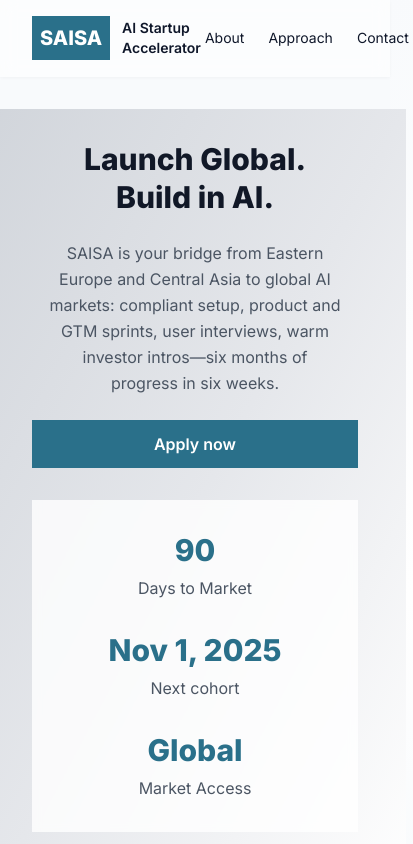
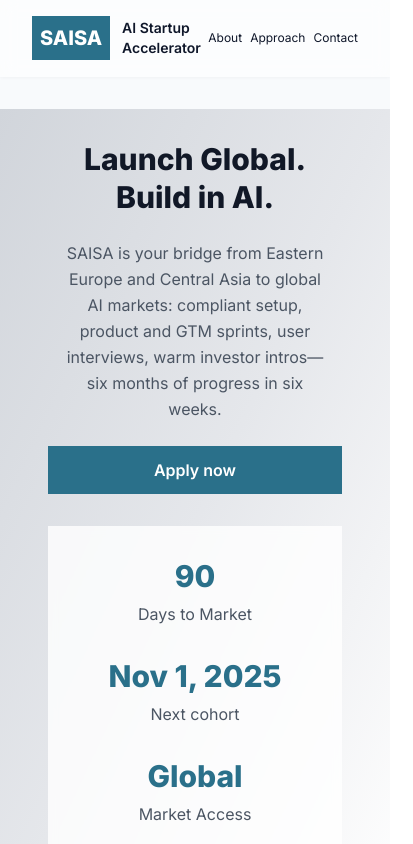
Before and after one commit to derlugov25/saisa, a React (Vite) app: page / in a window 390 px wide. Shown: the top 844 px of the page, 413 px wide, since content can reach past the window. Built offline with nearby package versions, Linux system fonts and the light colour scheme.

Commit message:
Fix mobile display issues: add overflow control, fix container padding, optimize mobile navigation

```diff
--- a/src/App.tsx
+++ b/src/App.tsx
@@ -69,7 +69,7 @@
 
 export default function App(){
   return (
-    <div className="min-h-screen bg-soft text-primary">
+    <div className="min-h-screen bg-soft text-primary overflow-x-hidden">
       <header className="w-full border-b border-transparent header-shadow bg-white/60 backdrop-blur sticky top-0 z-30">
         <div className="container flex items-center justify-between py-4">
           <div className="flex items-center gap-3">
@@ -87,17 +87,17 @@
             <a href="#contact" className="hover:underline">Contact</a>
           </nav>
 
-          <div className="md:hidden flex items-center gap-4">
-            <a href="#about" className="text-sm font-medium hover:underline px-1 py-1">About</a>
-            <a href="#faq" className="text-sm font-medium hover:underline px-1 py-1">Approach</a>
-            <a href="#contact" className="text-sm font-medium hover:underline px-1 py-1">Contact</a>
+          <div className="md:hidden flex items-center gap-2">
+            <a href="#about" className="text-xs font-medium hover:underline">About</a>
+            <a href="#faq" className="text-xs font-medium hover:underline">Approach</a>
+            <a href="#contact" className="text-xs font-medium hover:underline">Contact</a>
           </div>
         </div>
       </header>
 
       <main className="py-8">
-        <div className="bg-gradient-to-br from-gray-300 via-gray-200 to-white text-gray-800 py-8 sm:py-12 -mx-4 px-4">
-          <div className="container">
+        <div className="bg-gradient-to-br from-gray-300 via-gray-200 to-white text-gray-800 py-8 sm:py-12 px-4">
+          <div className="container mx-auto px-4">
             <div className="max-w-4xl mx-auto text-center">
               <h1 className="text-3xl sm:text-4xl md:text-5xl lg:text-6xl font-bold leading-tight mb-6 text-gray-900">
                 <span className="block">Launch Global.</span>
@@ -133,7 +133,7 @@
         </div>
 
         {/* Секция со спринтами */}
-        <div className="container py-8 sm:py-12">
+        <div className="container mx-auto px-4 py-8 sm:py-12">
           <div className="max-w-4xl mx-auto">
             <h2 className="text-2xl font-bold mb-8 text-gray-900 text-center">What founders get in 90 days</h2>
             <div className="grid grid-cols-1 md:grid-cols-3 gap-6 md:gap-8">
@@ -147,14 +147,14 @@
           </div>
         </div>
 
-        <section id="about" className="container mt-12 sm:mt-16 scroll-mt-24">
+        <section id="about" className="container mx-auto px-4 mt-12 sm:mt-16 scroll-mt-24">
           <h2 className="text-2xl font-bold mb-8 text-center">About SAISA</h2>
           <p className="text-muted max-w-4xl mx-auto text-center leading-relaxed">
             We turn research into revenue with you: relocate, incorporate, build and ship, talk to customers, and fundraise—co-building AI companies from Eastern Europe and Central Asia for global markets. We partner with founders from the region to co-build global-first AI startups with clean relocation and incorporation, focused product and GTM sprints, customer pipelines, and fundraising support that compound into traction quickly.
           </p>
         </section>
 
-        <section id="faq" className="container mt-12 sm:mt-16 scroll-mt-24">
+        <section id="faq" className="container mx-auto px-4 mt-12 sm:mt-16 scroll-mt-24">
           <h2 className="text-2xl font-bold mb-8 text-center">FAQ</h2>
           <div className="max-w-4xl mx-auto space-y-4 px-4">
             {faqData.map((item, index) => (
@@ -163,7 +163,7 @@
           </div>
         </section>
 
-        <section id="contact" className="container mt-12 sm:mt-16 mb-16 sm:mb-24 scroll-mt-24">
+        <section id="contact" className="container mx-auto px-4 mt-12 sm:mt-16 mb-16 sm:mb-24 scroll-mt-24">
           <div className="text-center max-w-4xl mx-auto">
             <h2 className="text-2xl font-bold mb-8 text-gray-900">
               Seize the opportunity to lead the AI revolution
@@ -201,7 +201,7 @@
       </main>
 
       <footer className="border-t py-6">
-        <div className="container flex flex-col md:flex-row justify-between items-center gap-4">
+        <div className="container mx-auto px-4 flex flex-col md:flex-row justify-between items-center gap-4">
           <div className="text-sm">© {new Date().getFullYear()} SAISA — Students AI Startup Accelerator</div>
           <div className="text-center">
             <p className="text-sm text-muted mb-2">Email: <a href="mailto:hello@saisa.ai" className="text-accent">hello@saisa.ai</a></p>
```
